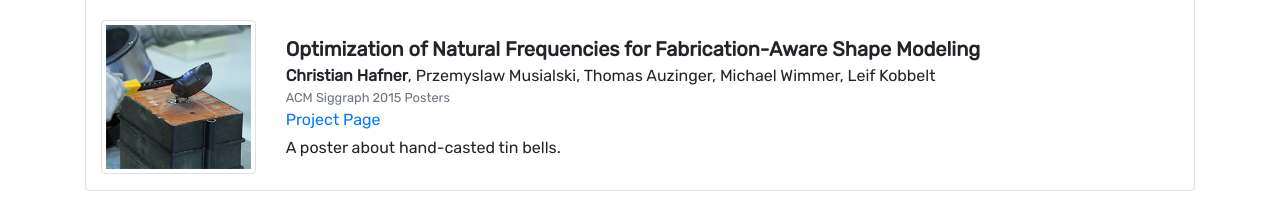
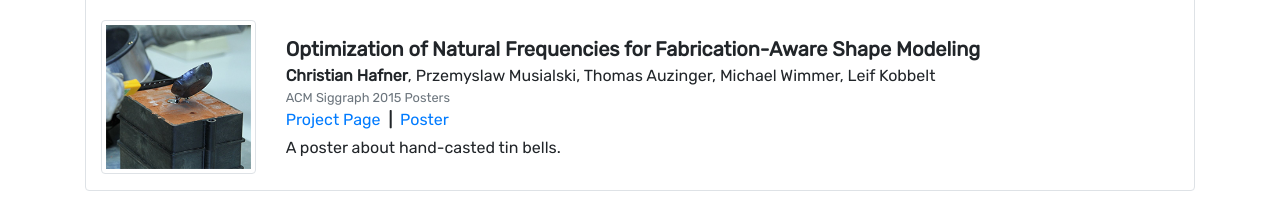
Before and after one commit to chrishafner/chrishafner.github.io, a Jekyll site: the page built from index.html, in a window 1280 px wide. Shown: the part 1209-1413 px from the top of the page. Built offline with Jekyll 4.4.1, drawn with Linux system fonts in a browser that asks for light colours.

Commit message:
added poster link

```diff
--- a/_data/publications.yml
+++ b/_data/publications.yml
@@ -43,6 +43,7 @@
   date: 2015-07-31
   published: ACM Siggraph 2015 Posters
   projectpage: https://dl.acm.org/doi/10.1145/2787626.2787644
-  paperlink: ""
+  paperlink: "http://pub.ist.ac.at/~chafner/frequency-opt-poster-siggraph-2015.pdf"
   image: img/bell-poster.png
   blurb: "A poster about hand-casted tin bells."
+  type: poster
--- a/_includes/publication-list.html
+++ b/_includes/publication-list.html
@@ -13,8 +13,14 @@
             <div class="">{{ pub.authors | replace: "Christian Hafner", "<b>Christian Hafner</b>" }}</div>
             <div class="text-muted small">{{ pub.published }}</div>
             <a class="text-primary mr-1" href="{{ pub.projectpage }}">Project Page</a>
-            {% if pub.paperlink != ""%}
-                <b>|</b> <a class="text-primary mx-1" href="{{ pub.paperlink }}">Paper</a>
+            {% if pub.paperlink != "" %}
+                <b>|</b> <a class="text-primary mx-1" href="{{ pub.paperlink }}">
+                    {% if pub.type == "poster" %}
+                        Poster
+                    {% else %}
+                        Paper
+                    {% endif %}
+                </a>
             {% endif %}
             <div class="mt-1">{{ pub.blurb }}</div>
         </div>
```
